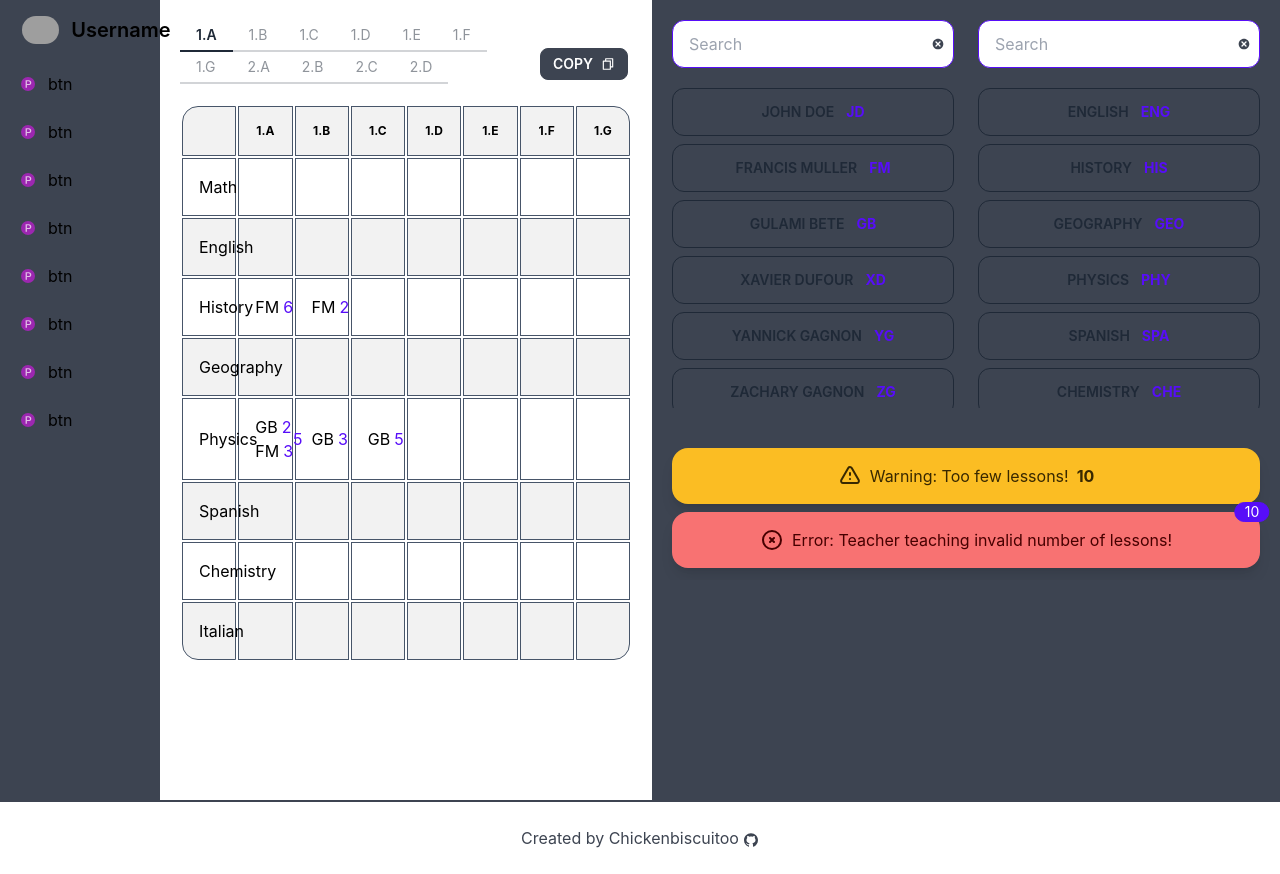
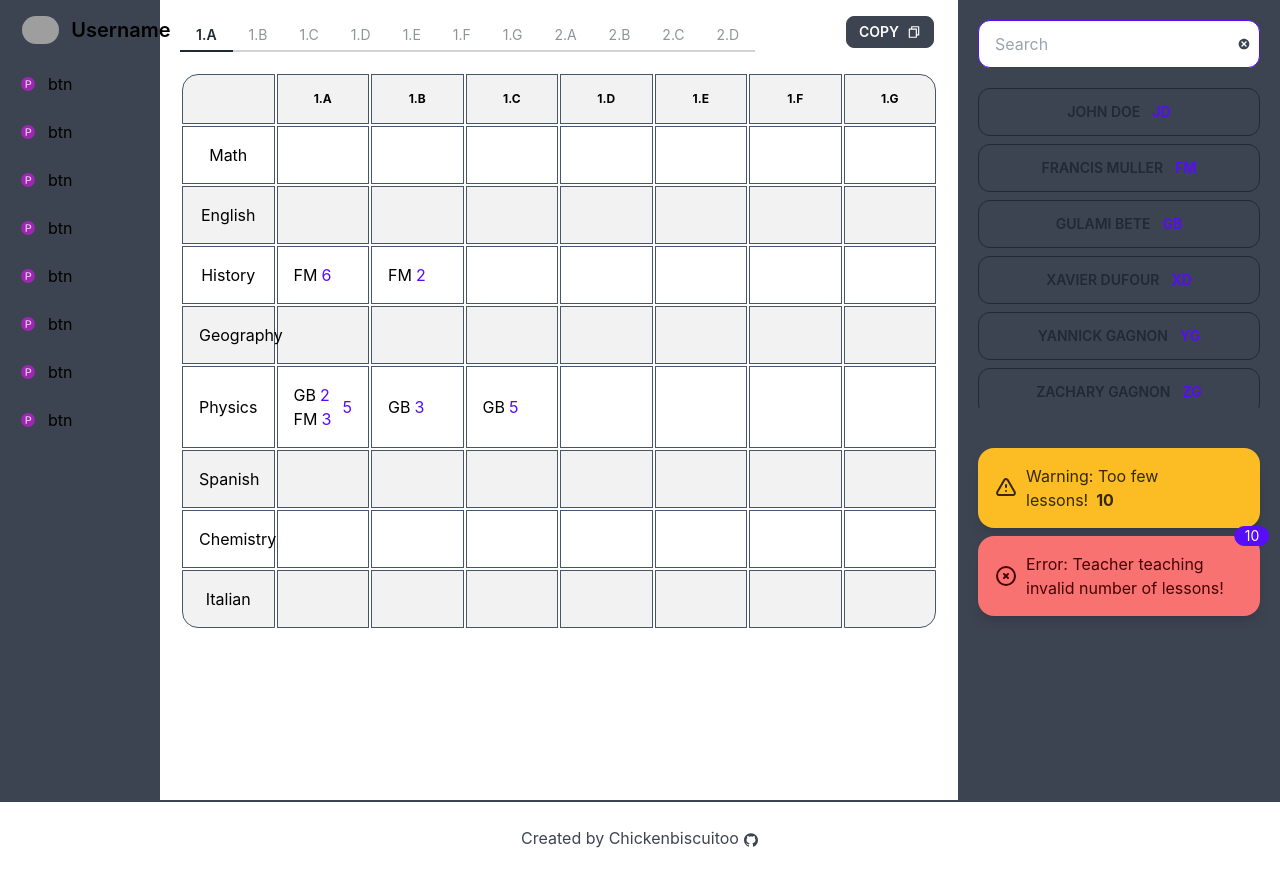
Before and after one commit to Chickenbiscuitoo/timetable-manager, a Next.js app: page /bindings in a window 1280 px wide. Built offline with nearby package versions, Linux system fonts and the light colour scheme; grey boxes are pictures that could not be loaded.

Commit message:
drag and drop can add to existing cells

```diff
--- a/components/BindingsCell.tsx
+++ b/components/BindingsCell.tsx
@@ -12,7 +12,12 @@ import { AiOutlineMinus } from 'react-icons/ai'
 
 interface Props {
 	bindingId: number
-	cl: Class
+	cl: {
+		id: number
+		name: string
+		teacher_id: number
+		grade: number
+	}
 	subject: Subject
 	teachers: {
 		id: number
@@ -21,7 +26,6 @@ interface Props {
 		email: string
 		lessons: number
 	}[]
-	lessons: number
 }
 
 const BindingsCell: NextPage<Props> = ({
@@ -29,16 +33,60 @@ const BindingsCell: NextPage<Props> = ({
 	cl,
 	subject,
 	teachers,
-	lessons,
 }) => {
 	const {
 		addBinding,
 		deleteBinding,
+		updateBinding,
 		updateBindingLessonCount,
 		deleteTeacherFromBinding,
+		subjects,
+		classes,
 	} = useTimetableStore()
 
 	const [hovered, setHovered] = useState(false)
+
+	const handleDrop = () => {
+		const { id, name, shortname, email } = itemProps
+
+		if (bindingId === undefined) {
+			addBinding(
+				[{ id, name, shortname, email, lessons: 1 }],
+				subject,
+				cl
+			)
+		} else {
+			updateBinding(
+				bindingId,
+				[...teachers, { id, name, shortname, email, lessons: 1 }],
+				subject,
+				cl
+			)
+		}
+	}
+
+	const teacherIds = teachers?.map((t) => t.id)
+	const handleCanDrop = () => {
+		if (teachers === undefined) {
+			return true
+		} else if (teacherIds.includes(itemProps?.id)) {
+			return false
+		} else {
+			return true
+		}
+	}
+
+	const [{ isOver, canDrop, itemType, itemProps }, drop]: any = useDrop({
+		accept: ['TeacherBindingsItem'],
+		canDrop: handleCanDrop,
+		drop: handleDrop,
+		collect: (monitor) => ({
+			canDrop: !!monitor.canDrop(),
+			isOver: !!monitor.isOver(),
+			itemType: monitor.getItemType(),
+			itemProps: monitor.getItem(),
+		}),
+	})
 
 	const getTotalLessons = () => {
 		let total = 0
@@ -53,6 +101,7 @@ const BindingsCell: NextPage<Props> = ({
 			className="border border-slate-600 h-full w-full"
 			onMouseEnter={() => setHovered(true)}
 			onMouseLeave={() => setHovered(false)}
+			ref={drop}
 		>
 			<div className="h-full w-full flex flex-row">
 				<div className="flex-1 flex flex-col">
--- /dev/null
+++ b/components/BindingsMenuItem.tsx
@@ -0,0 +1,37 @@
+import type { NextPage } from 'next'
+
+import { useDrag } from 'react-dnd'
+
+interface Props {
+	name: string
+	shortname: string
+	id: number
+	email: string
+}
+
+const BindingsMenuItem: NextPage<Props> = ({
+	name,
+	shortname,
+	id,
+	email,
+}) => {
+	const [{ isDragging }, drag] = useDrag(() => ({
+		type: 'TeacherBindingsItem',
+		item: { id, name, shortname, email },
+		collect: (monitor) => ({
+			isDragging: monitor.isDragging(),
+		}),
+	}))
+
+	return (
+		<a
+			ref={drag}
+			className="gap-3 btn btn-outline btn-neutral btn-md rounded-xl w-full p-0 hover:cursor-grab"
+		>
+			<h5 className="inline">{name}</h5>
+			<h5 className="inline text-primary font-bold">{shortname}</h5>
+		</a>
+	)
+}
+
+export default BindingsMenuItem
--- /dev/null
+++ b/components/BindingsScrollMenu.tsx
@@ -0,0 +1,52 @@
+import type { NextPage } from 'next'
+import { useState } from 'react'
+import { TiDelete } from 'react-icons/ti'
+
+import BindingsMenuItem from '../components/BindingsMenuItem'
+
+interface Props {
+	data: any
+}
+
+const BindingsScrollMenu: NextPage<Props> = ({ data }) => {
+	const [filter, setFilter] = useState('')
+
+	const handleChange = (e: React.ChangeEvent<HTMLInputElement>) =>
+		setFilter(e.target.value)
+
+	return (
+		<div className="h-full overflow-y-auto bg-neutral whitespace-nowrap flex flex-col items-center p-3 overflow-x-hidden gap-2">
+			<div className="relative">
+				<input
+					type="text"
+					value={filter}
+					onChange={handleChange}
+					placeholder="Search"
+					className="input input-bordered input-primary rounded-xl mb-3"
+				/>
+				<span
+					className="absolute top-4 right-2 text-neutral transition-colors ease-in duration-200 hover:text-error cursor-pointer"
+					onClick={() => setFilter('')}
+				>
+					<TiDelete />
+				</span>
+			</div>
+
+			{data
+				.filter((item: any) =>
+					item.name.toLowerCase().includes(filter.toLowerCase())
+				)
+				.map((i: any) => (
+					<BindingsMenuItem
+						key={i.id}
+						id={i.id}
+						name={i.name}
+						shortname={i.shortname}
+						email={i.email}
+					/>
+				))}
+		</div>
+	)
+}
+
+export default BindingsScrollMenu
--- /dev/null
+++ b/components/BindingsSideWorkspace.tsx
@@ -0,0 +1,22 @@
+import { NextPage } from 'next'
+import useTimetableStore from '../store'
+
+import BindingsScrollMenu from './BindingsScrollMenu'
+import Checking from './Checking'
+
+const BindingsSideWorkspace: NextPage = () => {
+	const { teachers } = useTimetableStore()
+
+	return (
+		<div className="min-h-screen flex flex-col bg-neutral p-2">
+			<div className="h-50vh flex flex-row">
+				<BindingsScrollMenu data={teachers} />
+			</div>
+			<div>
+				<Checking />
+			</div>
+		</div>
+	)
+}
+
+export default BindingsSideWorkspace
--- a/components/BindingsTable.tsx
+++ b/components/BindingsTable.tsx
@@ -9,7 +9,7 @@ const BindingsTable: NextComponentType = () => {
 		useTimetableStore()
 
 	const selectedGradeTableData = bindings.filter(
-		(binding) => binding.cl.grade === selectedGrade
+		(binding) => binding.cl?.grade === selectedGrade
 	)
 
 	// Fuction to make nested array from an array of objects
@@ -83,14 +83,16 @@ const BindingsTable: NextComponentType = () => {
 								{row
 									.filter((_, ci) => ci)
 									.map((cell, ci) => {
+										const cellKey = parseInt(
+											`${i}${ci}`
+										)
 										return (
 											<BindingsCell
-												key={ci}
+												key={cellKey}
 												bindingId={cell?.id}
 												cl={cell?.cl}
 												subject={cell?.subject}
 												teachers={cell?.teachers}
-												lessons={cell?.lessons}
 											/>
 										)
 									})}
--- a/pages/bindings.tsx
+++ b/pages/bindings.tsx
@@ -6,7 +6,7 @@ import BindingsTable from '../components/BindingsTable'
 import CopyButton from '../components/CopyButton'
 import Sidebar from '../components/Sidebar'
 import TabsMenu from '../components/TabsMenu'
-import SideWorkspace from '../components/SideWorkspace'
+import BindingsSideWorkspace from '../components/BindingsSideWorkspace'
 
 import { HTML5Backend } from 'react-dnd-html5-backend'
 import { DndProvider } from 'react-dnd'
@@ -29,7 +29,7 @@ const Bindings: NextPage = () => {
 						</div>
 						<BindingsTable />
 					</div>
-					<SideWorkspace />
+					<BindingsSideWorkspace />
 				</main>
 			</DndProvider>
 
--- a/store.ts
+++ b/store.ts
@@ -5,7 +5,6 @@ import {
 } from './utils/getPosition'
 
 import create from 'zustand'
-import { totalmem } from 'os'
 
 interface TimetableState {
 	bindings: {
@@ -214,7 +213,7 @@ const useTimetableStore = create<TimetableState>((set, get) => ({
 		},
 	],
 
-	addBinding: (teachers, subject, cl) =>
+	addBinding: (teachers, subject, cl) => {
 		set((state) => ({
 			bindings: [
 				...state.bindings,
@@ -225,7 +224,8 @@ const useTimetableStore = create<TimetableState>((set, get) => ({
 					cl,
 				},
 			],
-		})),
+		}))
+	},
 
 	deleteBinding: (id) =>
 		set((state) => ({
```
